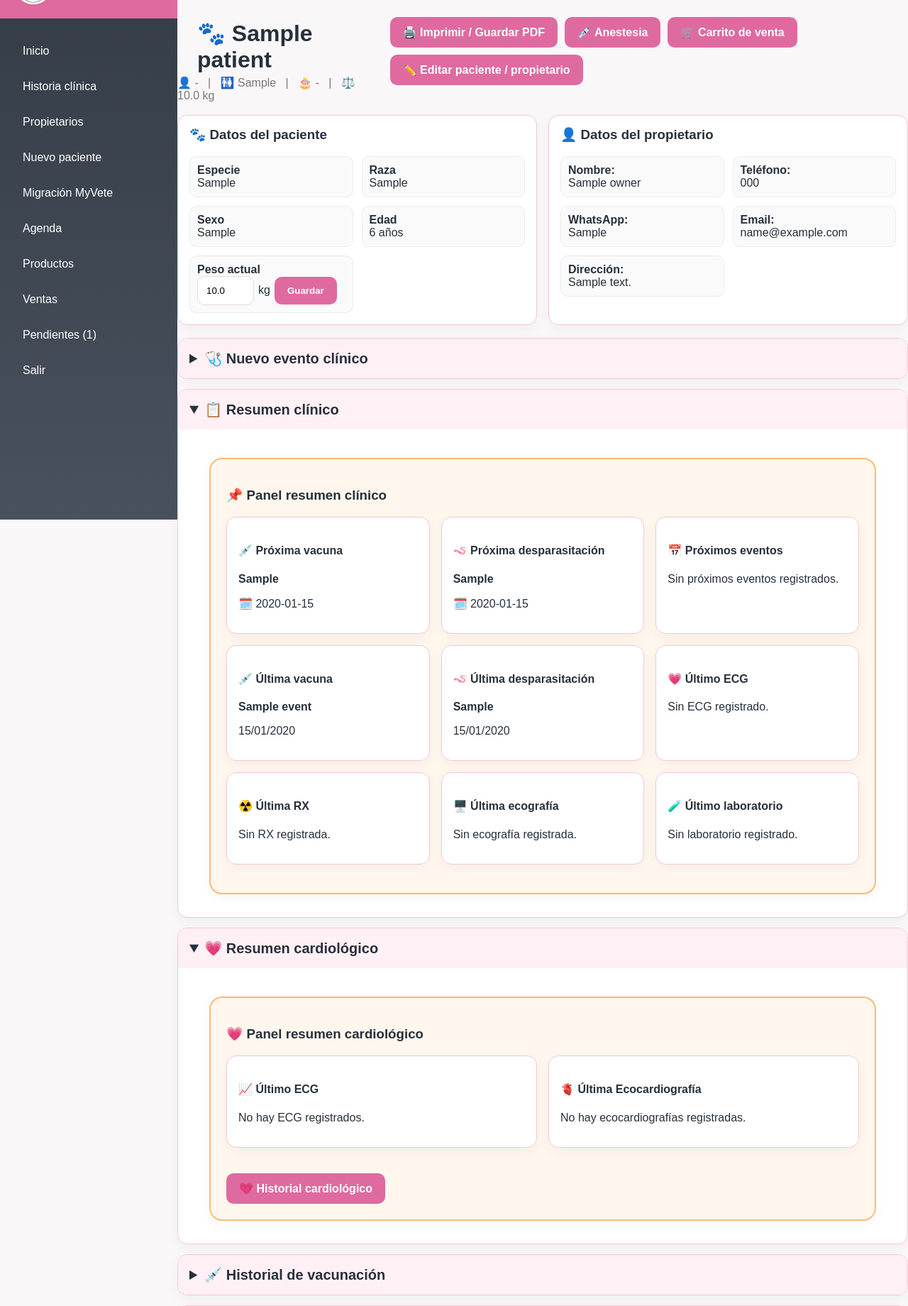
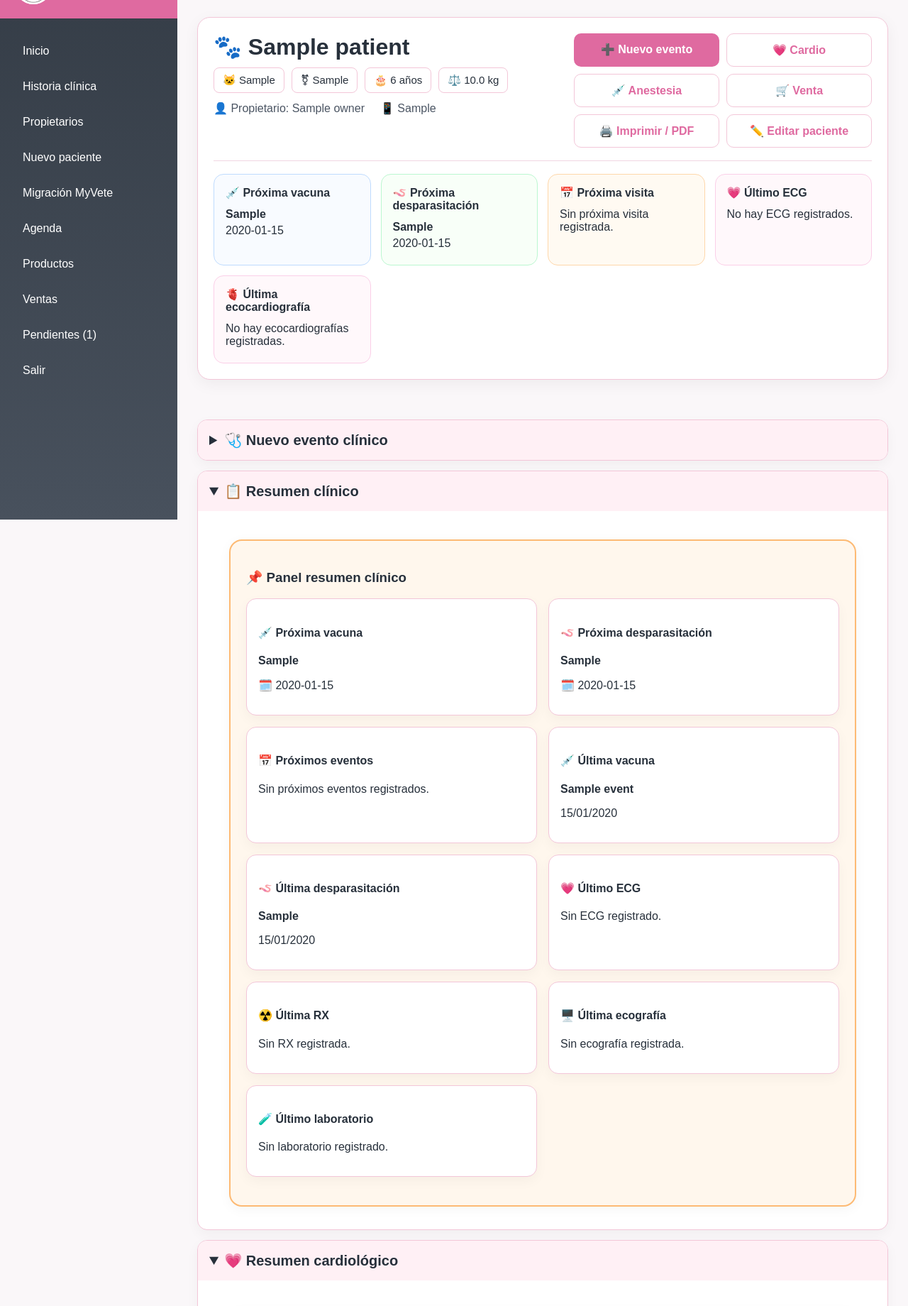
Before and after one commit to clinicaveterinaria-arch/los-aromos-cloud, a FastAPI app: page /patients/1 in a window 1280 px wide. Shown: the part 68-1908 px from the top of the page at 71% size. Run offline with FastAPI, Linux system fonts and the light colour scheme; the visitor is signed in with stand-in values (Sample User, id 1); tables that the repository leaves empty hold one stand-in row (values such as "Sample post"); parts of the project's set-up code (start-up, migrations or seed data) failed here and were passed over.

Commit message:
Update patient_detail.html

```diff
--- a/app/templates/patient_detail.html
+++ b/app/templates/patient_detail.html
@@ -2,18 +2,128 @@
 {% block content %}
 
 <style>
-    .hc-header {
-        display:flex;
-        justify-content:space-between;
-        align-items:center;
-        gap:16px;
+    .hc-page {
+        padding:24px 28px;
+    }
+
+    .hc-top-card {
+        background:white;
+        border:1px solid #f3c6d8;
+        border-radius:18px;
+        padding:22px;
+        box-shadow:0 6px 22px rgba(0,0,0,0.05);
         margin-bottom:18px;
     }
 
-    .hc-actions {
+    .hc-header-v3 {
+        display:grid;
+        grid-template-columns:1fr auto;
+        gap:20px;
+        align-items:start;
+    }
+
+    .hc-title-row h1 {
+        margin:0 0 10px 0;
+        font-size:32px;
+    }
+
+    .hc-badges {
         display:flex;
         gap:10px;
         flex-wrap:wrap;
+        margin-bottom:12px;
+    }
+
+    .hc-badge {
+        border:1px solid #f3c6d8;
+        border-radius:8px;
+        padding:8px 12px;
+        background:#fff;
+        font-size:15px;
+    }
+
+    .hc-owner-line {
+        display:flex;
+        gap:22px;
+        flex-wrap:wrap;
+        color:#4b5563;
+        font-size:16px;
+    }
+
+    .hc-actions {
+        display:grid;
+        grid-template-columns:repeat(2, minmax(150px, 1fr));
+        gap:10px;
+        min-width:420px;
+    }
+
+    .hc-actions .btn {
+        text-align:center;
+        background:#df6aa0;
+        border-radius:10px;
+        padding:13px 14px;
+    }
+
+    .hc-actions .btn.secondary {
+        background:white;
+        color:#df6aa0;
+        border:1px solid #f3c6d8;
+    }
+
+    .hc-divider {
+        border:none;
+        border-top:1px solid #f1d6e2;
+        margin:18px 0;
+    }
+
+    .hc-summary-cards {
+        display:grid;
+        grid-template-columns:repeat(auto-fit,minmax(220px,1fr));
+        gap:14px;
+    }
+
+    .hc-summary-card {
+        border:1px solid #f3c6d8;
+        border-radius:14px;
+        padding:16px;
+        background:#fff;
+        min-height:110px;
+    }
+
+    .hc-summary-card h4 {
+        margin:0 0 12px 0;
+        font-size:16px;
+    }
+
+    .hc-summary-card p {
+        margin:5px 0;
+    }
+
+    .hc-card-blue { background:#f8fbff; border-color:#bfdbfe; }
+    .hc-card-green { background:#f8fff8; border-color:#bbf7d0; }
+    .hc-card-orange { background:#fffaf2; border-color:#fed7aa; }
+    .hc-card-pink { background:#fff8fb; border-color:#fbcfe8; }
+
+    .hc-section {
+        background:white;
+        border:1px solid #f3c6d8;
+        border-radius:14px;
+        margin:14px 28px;
+        padding:0;
+        overflow:hidden;
+        box-shadow:0 6px 18px rgba(0,0,0,0.04);
+    }
+
+    details.hc-section summary {
+        cursor:pointer;
+        padding:16px;
+        font-weight:bold;
+        font-size:20px;
+        background:#fff0f5;
+    }
+
+    .hc-section-body {
+        padding:16px;
     }
 
     .hc-grid {
@@ -31,10 +141,6 @@
         box-shadow:0 6px 18px rgba(0,0,0,0.04);
     }
 
-    .hc-card h3 {
-        margin-top:0;
-    }
-
     .hc-info-grid {
         display:grid;
         grid-template-columns:repeat(auto-fit,minmax(150px,1fr));
@@ -47,123 +153,149 @@
         border-radius:10px;
         padding:10px;
     }
-    .hc-stat-grid {
-        display:grid;
-        grid-template-columns:repeat(auto-fit,minmax(150px,1fr));
-        gap:12px;
-        margin-bottom:18px;
-    }
-
-    .hc-stat {
-        background:#f7f7f7;
-        border-radius:12px;
-        padding:14px;
-    }
-
-    .hc-stat b {
-        display:block;
-        margin-bottom:6px;
-    }
-
-    .hc-stat span {
-        font-size:24px;
-    }
-
-    details.hc-section {
-        background:white;
-        border:1px solid #f3c6d8;
-        border-radius:14px;
-        margin:14px 0;
-        padding:0;
-        overflow:hidden;
-        box-shadow:0 6px 18px rgba(0,0,0,0.04);
-    }
-
-    details.hc-section summary {
-        cursor:pointer;
-        padding:16px;
-        font-weight:bold;
-        font-size:20px;
-        background:#fff0f5;
-    }
-
-    .hc-section-body {
-        padding:16px;
-    }
 
     .hc-muted {
         color:#777;
     }
+
+    @media (max-width:900px) {
+        .hc-header-v3 {
+            grid-template-columns:1fr;
+        }
+
+        .hc-actions {
+            min-width:0;
+            grid-template-columns:1fr;
+        }
+    }
 </style>
 
-<div class="hc-header">
-    <div>
-    <h1 style="margin-bottom:4px;">🐾 {{ patient.name }}</h1>
+{% set ns = namespace(vacuna=None, desparasitacion=None, ecg=None, rx=None, eco=None, lab=None) %}
 
-    <div class="hc-muted">
-        👤 {{ patient.owner_name or "-" }}
-        &nbsp;&nbsp;|&nbsp;&nbsp;
-        🚻 {{ patient.sex or "-" }}
-        &nbsp;&nbsp;|&nbsp;&nbsp;
-        🎂 {{ patient.age or "-" }}
-        {% if patient.weight %}
-        &nbsp;&nbsp;|&nbsp;&nbsp;
-        ⚖️ {{ patient.weight }} kg
+{% for e in events %}
+    {% if not ns.vacuna and (e.vaccine_name or e.next_vaccine_date or e.event_type == 'Vacuna') %}
+        {% set ns.vacuna = e %}
     {% endif %}
+
+    {% if not ns.desparasitacion and (e.dewormer_product or e.next_deworming_date or e.event_type == 'Desparasitación') %}
+        {% set ns.desparasitacion = e %}
+    {% endif %}
+
+    {% if not ns.ecg and e.event_type == 'ECG' %}
+        {% set ns.ecg = e %}
+    {% endif %}
+
+    {% if not ns.rx and e.event_type == 'Radiografía' %}
+        {% set ns.rx = e %}
+    {% endif %}
+
+    {% if not ns.eco and e.event_type == 'Ecografía' %}
+        {% set ns.eco = e %}
+    {% endif %}
+
+    {% if not ns.lab and e.event_type == 'Laboratorio' %}
+        {% set ns.lab = e %}
+    {% endif %}
+{% endfor %}
+
+<div class="hc-page">
+
+    <div class="hc-top-card">
+
+        <div class="hc-header-v3">
+
+            <div class="hc-title-row">
+                <h1>🐾 {{ patient.name }}</h1>
+
+                <div class="hc-badges">
+                    <span class="hc-badge">🐱 {{ patient.species or '-' }}</span>
+                    <span class="hc-badge">⚧ {{ patient.sex or '-' }}</span>
+
+                    <span class="hc-badge">
+                        🎂
+                        {% if patient.birth_date %}
+                            {{ ((today - patient.birth_date).days // 365) }} años
+                        {% else %}
+                            {{ patient.age or '-' }}
+                        {% endif %}
+                    </span>
+
+                    <span class="hc-badge">⚖️ {{ patient.weight or '-' }} kg</span>
                 </div>
-</div>
-    <div class="hc-actions">
-        <a href="/patients/{{ patient.id }}/print" target="_blank" class="btn">🖨️ Imprimir / Guardar PDF</a>
-        <a href="/patients/{{ patient.id }}/anesthesia" class="btn">💉 Anestesia</a>
-        <a href="/patients/{{ patient.id }}/cart" class="btn">🛒 Carrito de venta</a>
-        <a href="/patients/{{ patient.id }}/edit" class="btn">✏️ Editar paciente / propietario</a>
+
+                <div class="hc-owner-line">
+                    <span>👤 Propietario: {% if patient.owner %}{{ patient.owner.name }}{% else %}-{% endif %}</span>
+                    <span>📱 {% if patient.owner %}{{ patient.owner.whatsapp or patient.owner.phone or '-' }}{% else %}-{% endif %}</span>
                 </div>
             </div>
 
-<div class="hc-grid">
+            <div class="hc-actions">
+                <a href="/patients/{{ patient.id }}/events/new" class="btn">➕ Nuevo evento</a>
+                <a href="/patients/{{ patient.id }}/cardiology" class="btn secondary">💗 Cardio</a>
+                <a href="/patients/{{ patient.id }}/anesthesia" class="btn secondary">💉 Anestesia</a>
+                <a href="/patients/{{ patient.id }}/cart" class="btn secondary">🛒 Venta</a>
+                <a href="/patients/{{ patient.id }}/print" target="_blank" class="btn secondary">🖨️ Imprimir / PDF</a>
+                <a href="/patients/{{ patient.id }}/edit" class="btn secondary">✏️ Editar paciente</a>
+            </div>
 
-    <div class="hc-card">
-        <h3>🐾 Datos del paciente</h3>
+        </div>
 
-        <div class="hc-info-grid">
-    <div><b>Especie</b><br>{{ patient.species or '-' }}</div>
-    <div><b>Raza</b><br>{{ patient.breed or '-' }}</div>
-    <div><b>Sexo</b><br>{{ patient.sex or '-' }}</div>
+        <hr class="hc-divider">
 
-    <div>
-        <b>Edad</b><br>
-        {% if patient.birth_date %}
-            {{ ((today - patient.birth_date).days // 365) }} años
+        <div class="hc-summary-cards">
+
+            <div class="hc-summary-card hc-card-blue">
+                <h4>💉 Próxima vacuna</h4>
+                {% if ns.vacuna and ns.vacuna.next_vaccine_date %}
+                    <p><b>{{ ns.vacuna.vaccine_expiration or ns.vacuna.vaccine_name or ns.vacuna.title or 'Vacuna' }}</b></p>
+                    <p>{{ ns.vacuna.next_vaccine_date }}</p>
                 {% else %}
-            -
+                    <p>Sin próxima vacuna registrada.</p>
                 {% endif %}
             </div>
 
-    <div>
-        <b>Peso actual</b><br>
-        <form method="post" action="/patients/{{ patient.id }}/weight" style="display:flex; gap:6px; align-items:center;">
-            <input name="weight" value="{{ patient.weight or '' }}" style="width:80px;">
-            kg
-            <button type="submit" class="btn">Guardar</button>
-        </form>
-    </div>
-</div>
+            <div class="hc-summary-card hc-card-green">
+                <h4>🪱 Próxima desparasitación</h4>
+                {% if ns.desparasitacion and ns.desparasitacion.next_deworming_date %}
+                    <p><b>{{ ns.desparasitacion.dewormer_dose or ns.desparasitacion.dewormer_product or ns.desparasitacion.title or 'Desparasitación' }}</b></p>
+                    <p>{{ ns.desparasitacion.next_deworming_date }}</p>
+                {% else %}
+                    <p>Sin próxima desparasitación registrada.</p>
+                {% endif %}
             </div>
 
-    <div class="hc-card">
-        <h3>👤 Datos del propietario</h3>
+            <div class="hc-summary-card hc-card-orange">
+                <h4>📅 Próxima visita</h4>
+                {% if next_visit %}
+                    <p><b>{{ next_visit.title or next_visit.event_type }}</b></p>
+                    <p>{{ next_visit.reminder_date.strftime('%d/%m/%Y') if next_visit.reminder_date else '-' }}</p>
+                {% else %}
+                    <p>Sin próxima visita registrada.</p>
+                {% endif %}
+            </div>
 
-        {% if patient.owner %}
-        <div class="hc-info-grid">
-            <div><b>Nombre:</b><br>{{ patient.owner.name }}</div>
-            <div><b>Teléfono:</b><br>{{ patient.owner.phone or '-' }}</div>
-            <div><b>WhatsApp:</b><br>{{ patient.owner.whatsapp or '-' }}</div>
-            <div><b>Email:</b><br>{{ patient.owner.email or '-' }}</div>
-            <div><b>Dirección:</b><br>{{ patient.owner.address or '-' }}</div>
+            <div class="hc-summary-card hc-card-pink">
+                <h4>💗 Último ECG</h4>
+                {% if last_ecg %}
+                    <p>{{ last_ecg.event_date.strftime('%d/%m/%Y') }}</p>
+                    <p><b>{{ last_ecg.ecg_rhythm or 'Registrado' }}</b></p>
+                {% else %}
+                    <p>No hay ECG registrados.</p>
+                {% endif %}
             </div>
+
+            <div class="hc-summary-card hc-card-pink">
+                <h4>🫀 Última ecocardiografía</h4>
+                {% if last_eco %}
+                    <p>{{ last_eco.event_date.strftime('%d/%m/%Y') }}</p>
+                    <p><b>{{ last_eco.eco_acvim or 'Registrada' }}</b></p>
                 {% else %}
-            <p>No hay propietario asociado.</p>
+                    <p>No hay ecocardiografías registradas.</p>
                 {% endif %}
+            </div>
+
+        </div>
+
     </div>
 
 </div>
```
Lines whose indentation alone changed are shown as unchanged.
